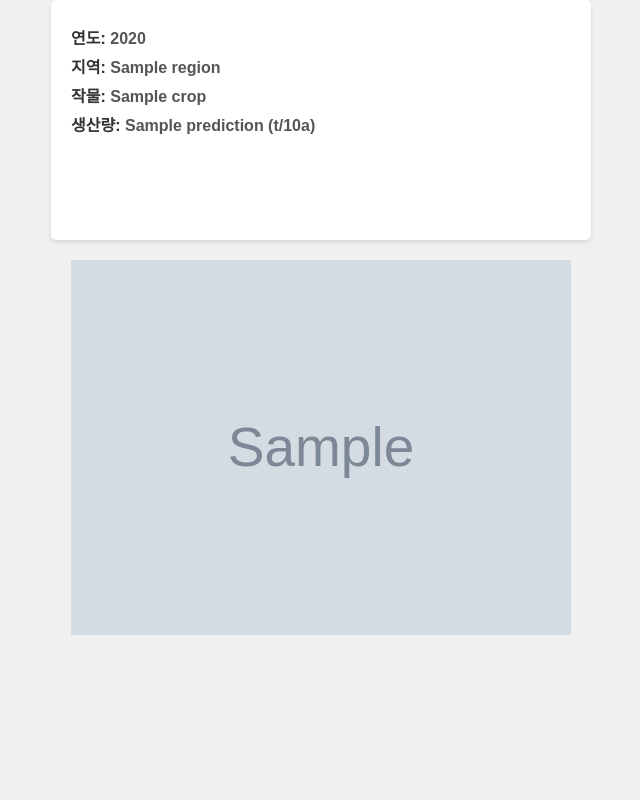
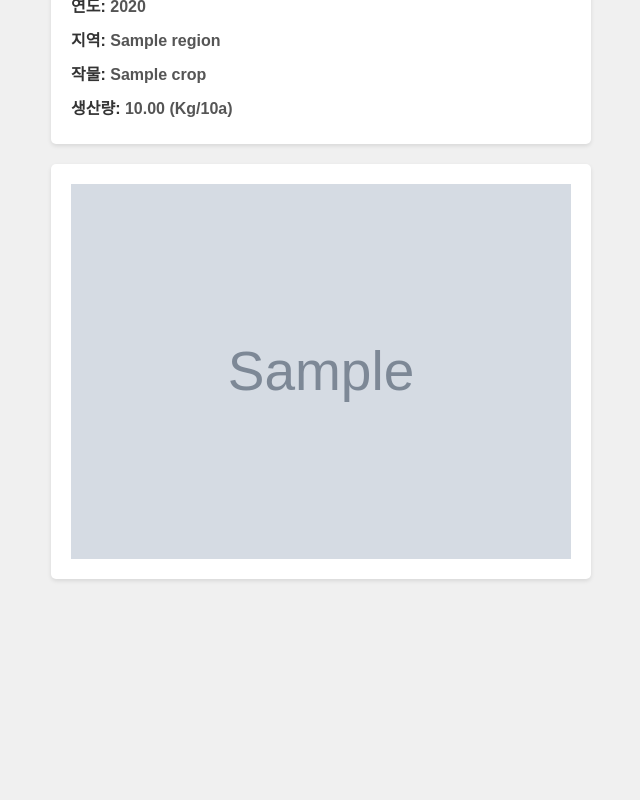
Before and after one commit to CSID-DGU/2024-1-OSSProj-AHA-09, a Django app: template myWeb/map/templates/map/mapPrice.html in a window 1280 px wide. Shown: the whole page, without its empty margins (319-959 px from the left). Run offline with Django 5.2, Linux system fonts and the light colour scheme; the template is opened without the code that fills it: most values are stand-ins (such as "Sample title", 1, 10 or a date in 2020); grey boxes marked "Sample" are stand-in pictures.

Commit message:
feat: 공시지가 팝업창 개선

```diff
--- a/myWeb/map/templates/map/mapPrice.html
+++ b/myWeb/map/templates/map/mapPrice.html
@@ -8,30 +8,37 @@
         body {
             font-family: Arial, sans-serif;
             background-color: #f0f0f0;
-            margin: 0;
+            margin: 5;
             padding: 0;
-            height: 100vh;
+            height: 550px;
+            display: flex;
+            justify-content: center;
+            align-items: center;
         }
 
         .container {
             display: flex;
-            flex-direction: column; /* 세로로 배치 */
-            align-items: center; /* 가운데 정렬 */
-            height: 100%; /* 부모 요소인 body의 높이를 사용 */
+            flex-direction: column;
+            align-items: center;
+            width: 500px; /* Set fixed width for the container */
+            height: auto;
         }
 
-        .info-container {
+        .info-container, #mapContainer {
             background-color: #fff;
             border-radius: 5px;
             box-shadow: 0 2px 4px rgba(0, 0, 0, 0.1);
             padding: 20px;
-            width: 500px; /* 너비 500px로 고정 */
-            height: 200px; /* 높이 200px로 고정 */
-            margin-bottom: 20px; /* 하단 여백 추가 */
+            width: 100%; /* Use 100% to match the width of the container */
+            margin-bottom: 20px; /* Space between info container and map container */
+            display: flex;
+            flex-direction: column;
+            align-items: center;
         }
 
         .info-container p {
             margin: 5px 0; /* 각 정보 사이 간격 조정 */
+            width: 100%; /* Ensure full width usage */
         }
 
         .info-label {
@@ -44,17 +51,12 @@
             font-size: 16px; /* 글꼴 크기 설정 */
         }
 
-        #mapContainer {
-            width: 500px; /* 너비 500px로 고정 */
-            height: 500px; /* 높이 500px로 고정 */
-            overflow: hidden; /* 이미지가 컨테이너를 넘어가지 않도록 함 */
-        }
-
         #mapContainer img {
             max-width: 100%;
             height: auto;
             width: 100%; /* 이미지가 컨테이너 내에 꽉 차도록 함 */
         }
+
     </style>
 </head>
 <body>
@@ -63,7 +65,7 @@
             <p><span class="info-label">연도:</span> <span class="info-value"><b>{{ year }}</b></span></p>
             <p><span class="info-label">지역:</span> <span class="info-value"><b>{{ region }}</b></span></p>
             <p><span class="info-label">작물:</span> <span class="info-value"><b>{{ crop }}</b></span></p>
-            <p><span class="info-label">생산량:</span> <span class="info-value"><b>{{ prediction }} (t/10a)</b></span></p>
+            <p><span class="info-label">생산량:</span> <span class="info-value"><b>{{ prediction|floatformat:2 }} (Kg/10a)</b></span></p>
         </div>
         <div id="mapContainer">
             <img src="{{ image_url }}" alt="Map Image">
```
Also changed, not shown: myWeb/map/templates/map/index.html (+17 -0 lines).
